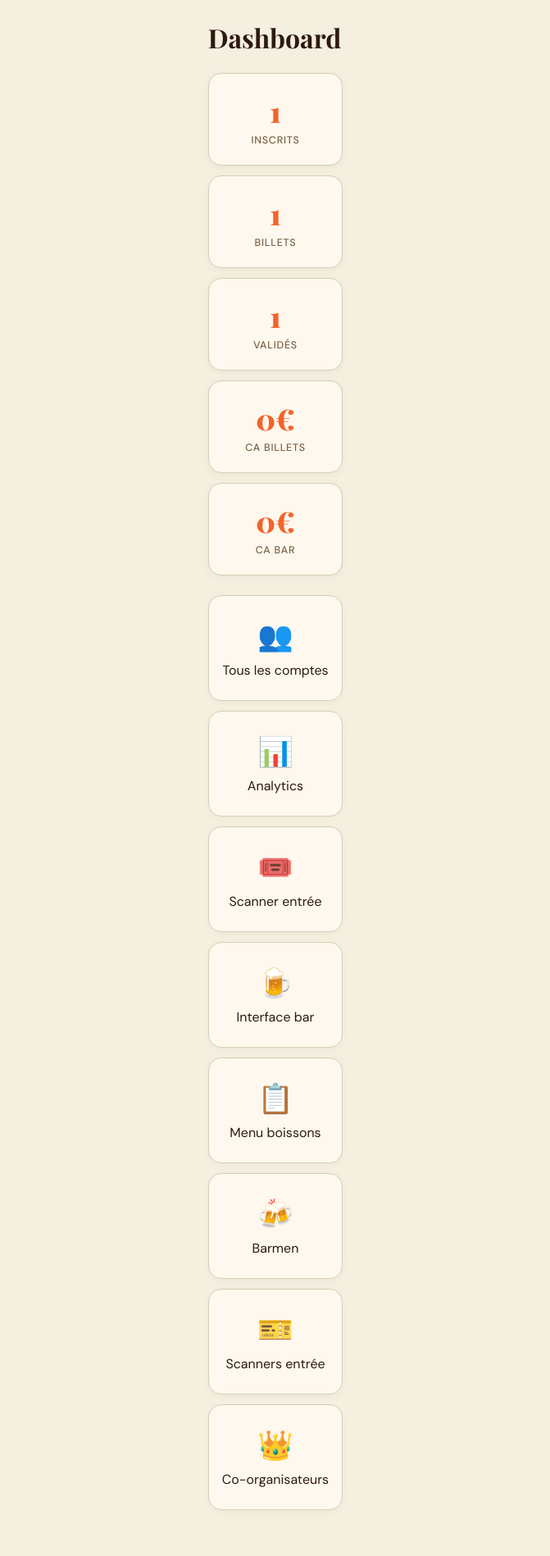
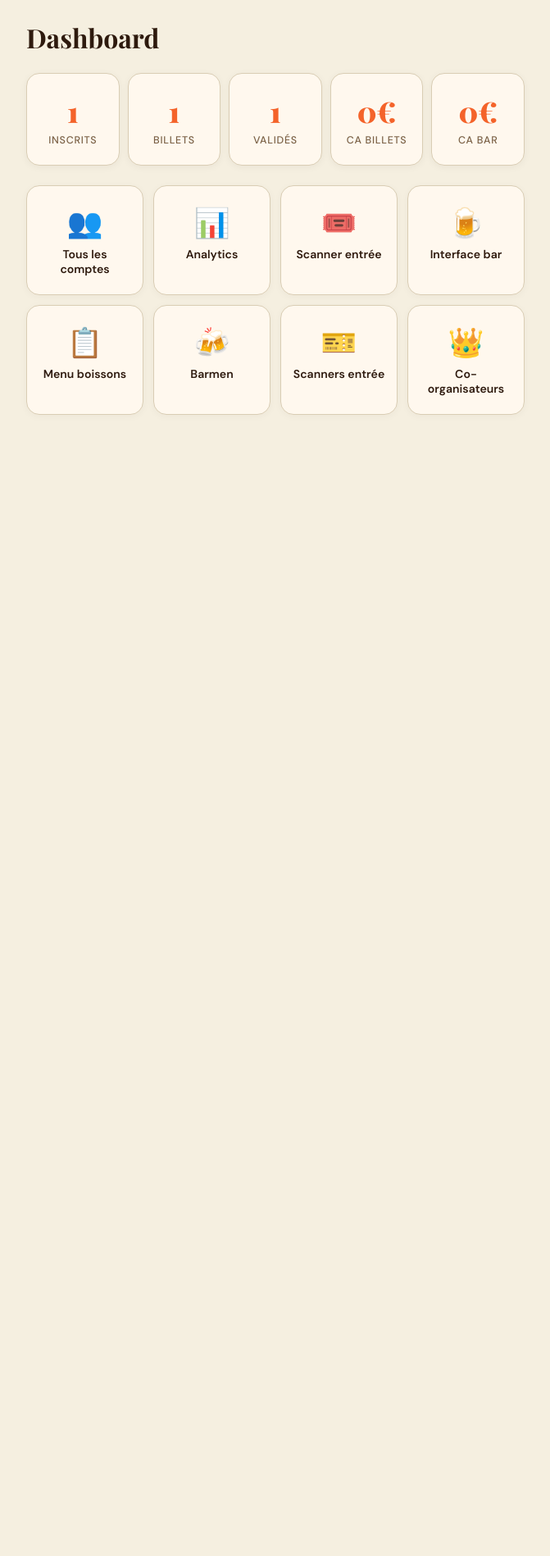
Before and after one commit to ApplegateCorp/SarciApp, a FastAPI app: template templates/admin/dashboard.html in a window 1280 px wide. Shown: the part 57-1955 px from the top of the page at 82% size, without its empty margins (304-975 px from the left). After the commit the page ends 563 px from the top, so only its background shows below. Run offline with FastAPI, Linux system fonts and the light colour scheme; the template is opened without the code that fills it: most values are stand-ins (such as "Sample title", 1, 10 or a date in 2020).

Commit message:
Fix grid layouts: force min 2 columns on all screens (admin, bar, stats)

```diff
--- a/static/css/style.css
+++ b/static/css/style.css
@@ -384,9 +384,15 @@ input:focus { border-color: var(--primary); }
 /* ── Admin stats ──────────────────────────────────────────────────────────── */
 .stats-grid {
   display: grid;
-  grid-template-columns: repeat(3, 1fr);
-  gap: 12px;
+  grid-template-columns: repeat(2, 1fr);
+  gap: 10px;
   margin: 24px 0;
+}
+@media (min-width: 480px) {
+  .stats-grid { grid-template-columns: repeat(3, 1fr); }
+}
+@media (min-width: 640px) {
+  .stats-grid { grid-template-columns: repeat(5, 1fr); }
 }
 .stat-card {
   background: var(--surface);
@@ -401,23 +407,32 @@ input:focus { border-color: var(--primary); }
 
 .admin-actions {
   display: grid;
-  grid-template-columns: repeat(auto-fit, minmax(140px, 1fr));
+  grid-template-columns: repeat(2, 1fr);
   gap: 12px;
   margin-top: 8px;
+}
+@media (min-width: 520px) {
+  .admin-actions { grid-template-columns: repeat(3, 1fr); }
+}
+@media (min-width: 768px) {
+  .admin-actions { grid-template-columns: repeat(4, 1fr); }
 }
 .admin-action-card {
   background: var(--surface);
   border: 1.5px solid var(--border);
   border-radius: var(--radius);
-  padding: 26px 16px;
+  padding: 22px 12px;
   text-align: center;
   display: flex;
   flex-direction: column;
-  gap: 8px;
+  align-items: center;
+  gap: 6px;
   color: var(--text);
   text-decoration: none;
   transition: border-color 0.15s, box-shadow 0.15s;
   box-shadow: 0 2px 10px rgba(46,26,14,0.04);
+  font-size: 0.88rem;
+  font-weight: 600;
 }
 .admin-action-card:hover { border-color: var(--primary); box-shadow: 0 4px 18px rgba(244,99,42,0.12); text-decoration: none; }
 .action-icon { font-size: 2.2rem; }
@@ -457,9 +472,15 @@ input:focus { border-color: var(--primary); }
 /* ── Bar ──────────────────────────────────────────────────────────────────── */
 .drinks-grid {
   display: grid;
-  grid-template-columns: repeat(auto-fill, minmax(130px, 1fr));
+  grid-template-columns: repeat(2, 1fr);
   gap: 12px;
   margin: 16px 0;
+}
+@media (min-width: 420px) {
+  .drinks-grid { grid-template-columns: repeat(3, 1fr); }
+}
+@media (min-width: 640px) {
+  .drinks-grid { grid-template-columns: repeat(4, 1fr); }
 }
 .drink-btn {
   background: var(--surface);
@@ -933,7 +954,7 @@ footer { background: var(--surface); border-top: 1.5px solid var(--border); padd
 
 /* ── Responsive ───────────────────────────────────────────────────────────── */
 @media (max-width: 480px) {
-  .stats-grid { grid-template-columns: repeat(3, 1fr); gap: 8px; }
-  .stat-number { font-size: 1.6rem; }
+  .stat-number { font-size: 1.4rem; }
+  .stat-card { padding: 14px 8px; }
   .hero h1 { font-size: 2.2rem; }
 }
```
